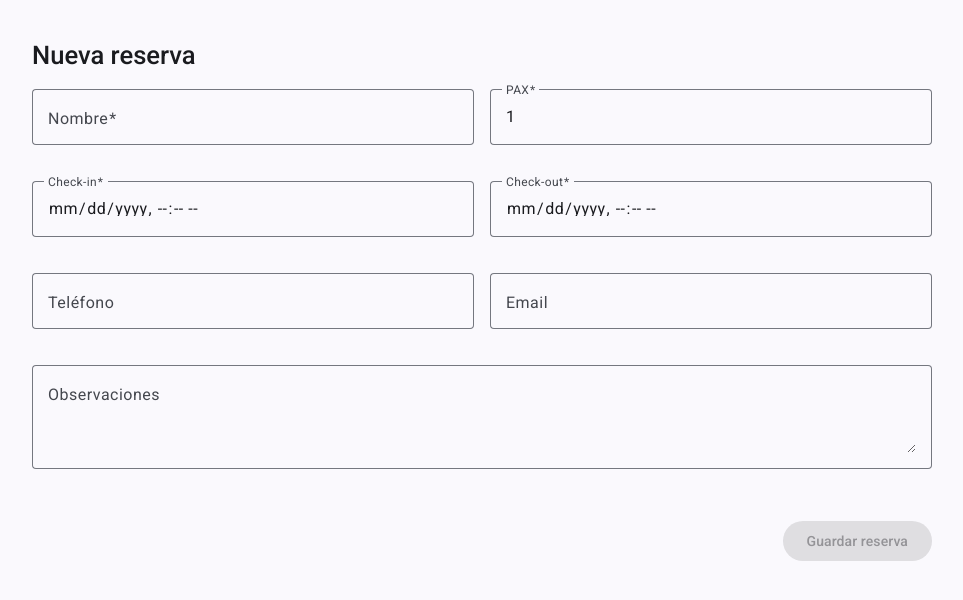
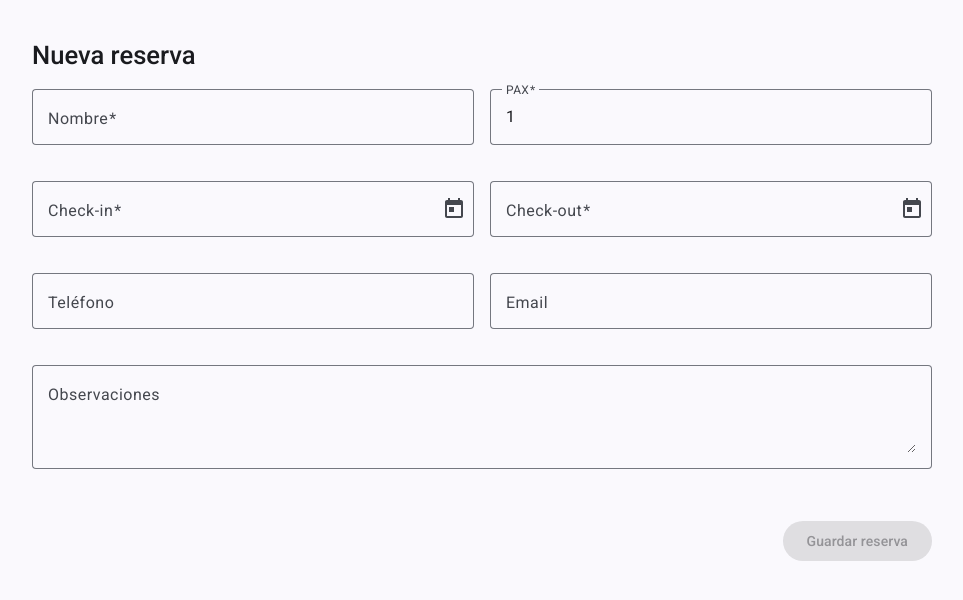
Before and after one commit to vdeluca/mayuwasi, an Angular app: page / in a window 1280 px wide. Shown: the top 600 px of the page, without its empty margins (158-1121 px from the left). Built offline with nearby package versions, Linux system fonts and the light colour scheme.

Commit message:
Trabajando en el formulario de creación de reserva, hay que crear otro componente donde se listen los espacios o cabañas y luego pase a la reserva

```diff
--- a/src/app/components/reserva-form/reserva-form.component.html
+++ b/src/app/components/reserva-form/reserva-form.component.html
@@ -24,12 +24,16 @@
 
         <mat-form-field appearance="outline">
           <mat-label>Check-in</mat-label>
-          <input matInput type="datetime-local" formControlName="checkin" />
+          <input matInput [matDatepicker]="pickerCheckin" formControlName="checkin">
+          <mat-datepicker-toggle matSuffix [for]="pickerCheckin"></mat-datepicker-toggle>
+          <mat-datepicker #pickerCheckin></mat-datepicker>
         </mat-form-field>
 
         <mat-form-field appearance="outline">
           <mat-label>Check-out</mat-label>
-          <input matInput type="datetime-local" formControlName="checkout" />
+          <input matInput [matDatepicker]="pickerCheckout" formControlName="checkout">
+          <mat-datepicker-toggle matSuffix [for]="pickerCheckout"></mat-datepicker-toggle>
+          <mat-datepicker #pickerCheckout></mat-datepicker>
         </mat-form-field>
 
         <mat-form-field appearance="outline">
--- a/src/app/components/reserva-form/reserva-form.component.ts
+++ b/src/app/components/reserva-form/reserva-form.component.ts
@@ -8,6 +8,11 @@ import { MatButtonModule } from '@angular/material/button';
 import { MatGridListModule } from '@angular/material/grid-list';
 import { CommonModule } from '@angular/common';
 
+import { MatDatepickerModule } from '@angular/material/datepicker';
+import { MatNativeDateModule } from '@angular/material/core';
+import { MatIconModule } from '@angular/material/icon';
+
+
 @Component({
   selector: 'app-reserva-form',
   standalone: true,
@@ -17,7 +22,10 @@ import { CommonModule } from '@angular/common';
     MatInputModule,
     MatButtonModule,
     MatGridListModule,
-    CommonModule
+    CommonModule,
+    MatDatepickerModule,
+    MatNativeDateModule,
+    MatIconModule
   ],
   templateUrl: './reserva-form.component.html',
   styleUrls: ['./reserva-form.component.css']
@@ -39,7 +47,7 @@ export class ReservaFormComponent {
     total: [0],
     codigo_operacion: [''],
     estado: ['Reservado'],
-    espacio: [''],
+    espacio: ['3038e12f-d862-42b6-ac3b-dd7916a4935d'],
     servicio: [''],
   });
 
--- a/src/app/services/reservas.service.ts
+++ b/src/app/services/reservas.service.ts
@@ -2,6 +2,7 @@ import { Injectable, inject } from '@angular/core';
 import { HttpClient } from '@angular/common/http';
 import { Observable } from 'rxjs';
 import { Reserva } from '../interfaces/reserva';
+import { environment } from '../../environments/environment';
 
 @Injectable({
   providedIn: 'root'
@@ -10,11 +11,10 @@ export class ReservasService {
 
   private http = inject(HttpClient);
 
-  // En dev apuntamos al backend local de Django:
-  private baseUrl = 'http://127.0.0.1:8000';
+  private baseUrl = environment.url_base_api + "mayuwasi";
 
   createReserva = (payload: Reserva): Observable<Reserva> =>
-    this.http.post<Reserva>(`${this.baseUrl}/reservas/`, payload);
+    this.http.post<Reserva>(`${this.baseUrl}/reserva/create/`, payload);
 
   getReserva = (uuid: string): Observable<Reserva> =>
     this.http.get<Reserva>(`${this.baseUrl}/reserva/${uuid}/`);
--- /dev/null
+++ b/src/environments/environment.prod.ts
@@ -0,0 +1,4 @@
+export const environment = {
+  production: true,
+  url_base_api: "https://ecommerce.bordergis.com/"
+};
--- /dev/null
+++ b/src/environments/environment.ts
@@ -0,0 +1,17 @@
+// This file can be replaced during build by using the `fileReplacements` array.
+// `ng build` replaces `environment.ts` with `environment.prod.ts`.
+// The list of file replacements can be found in `angular.json`.
+
+export const environment = {
+  production: false,
+  url_base_api: "http://localhost:8000/"
+};
+
+/*
+ * For easier debugging in development mode, you can import the following file
+ * to ignore zone related error stack frames such as `zone.run`, `zoneDelegate.invokeTask`.
+ *
+ * This import should be commented out in production mode because it will have a negative impact
+ * on performance if an error is thrown.
+ */
+// import 'zone.js/plugins/zone-error';  // Included with Angular CLI.
```
